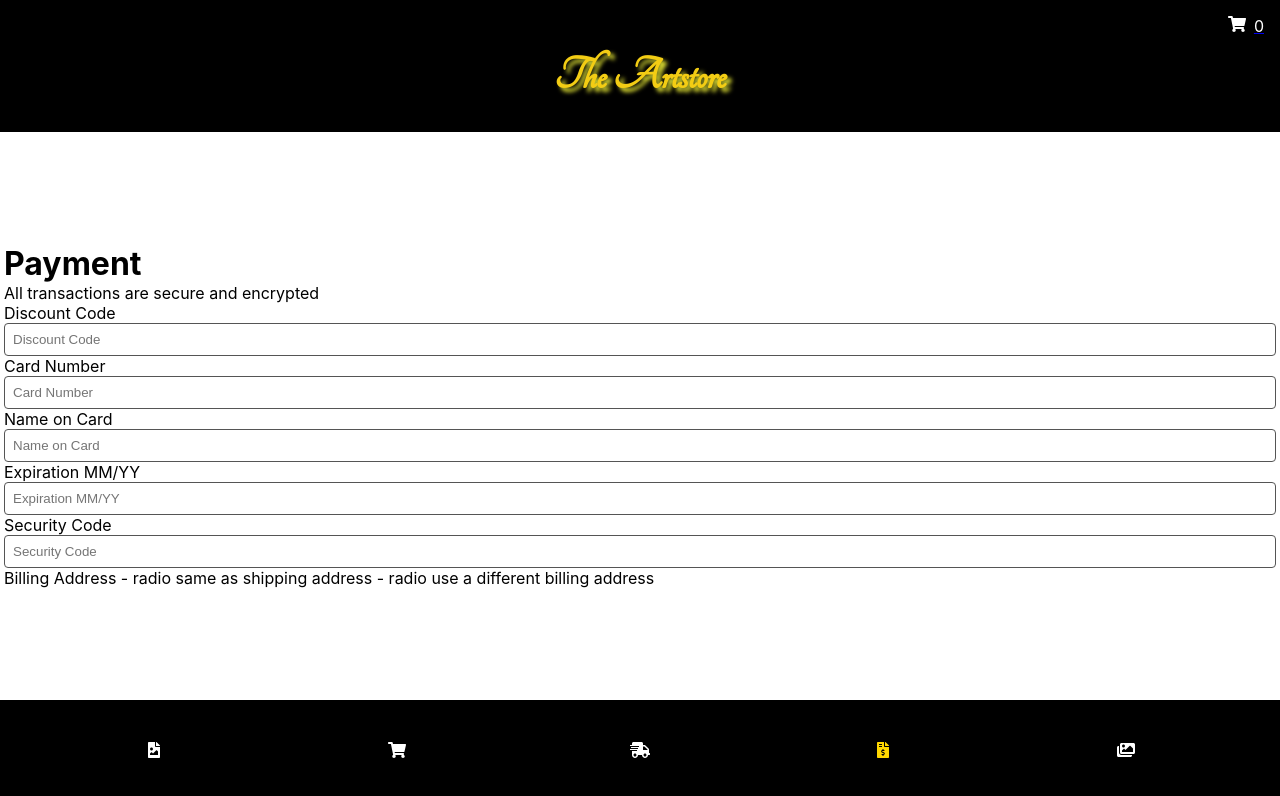
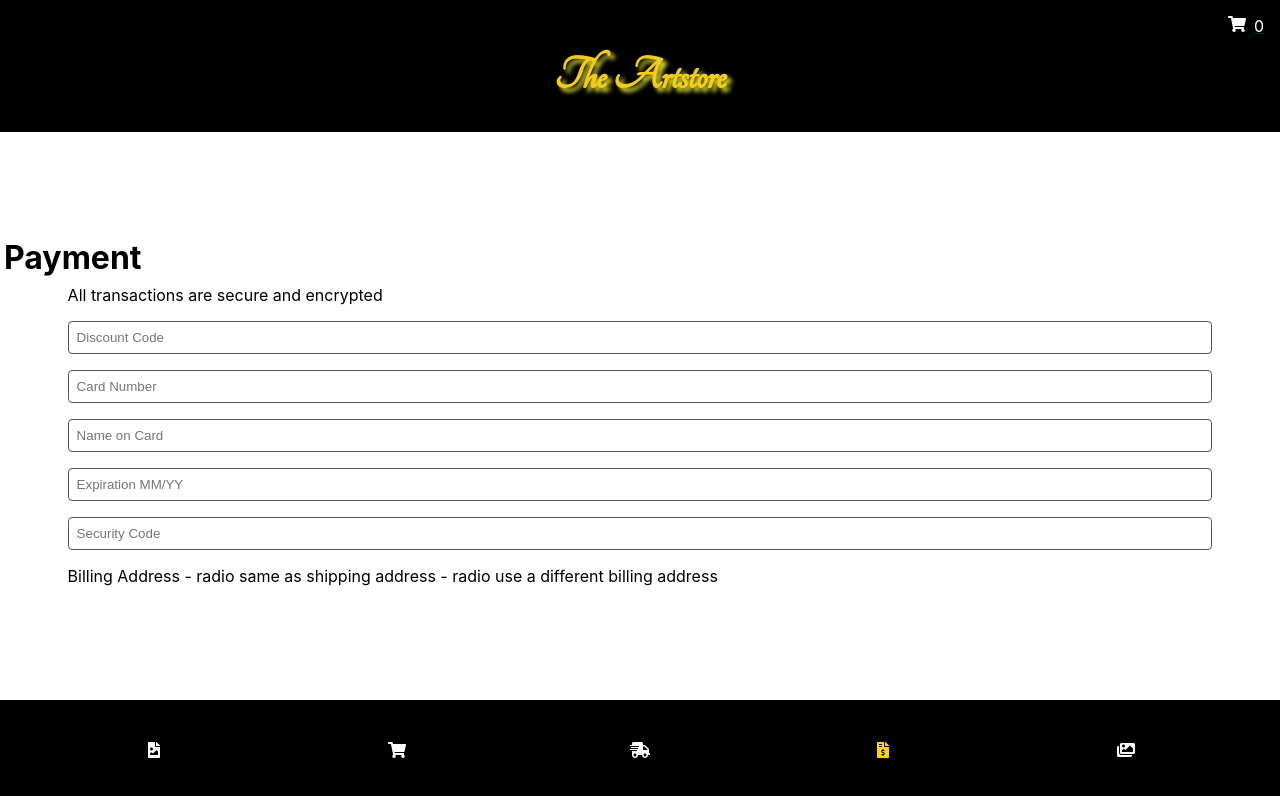
Before and after one commit to launchpadmcjeff/artstore-ui, a React (Create React App) app: page /payment in a window 1280 px wide. Shown: the top 796 px of the page. Built offline with nearby package versions, Linux system fonts and the light colour scheme.

Commit message:
fix payment styling

```diff
--- a/src/components/Payment.js
+++ b/src/components/Payment.js
@@ -10,25 +10,26 @@ export class Payment extends Component {
                 <Header />
                 <div className="container">
 
-                <h1>Payment</h1>
-                All transactions are secure and encrypted
-                <form style={{display: "grid"}}>
-                    <label htmlFor="discount-code">Discount Code</label>
-                    <input id="discount-code" name="discount-code" type="text" placeholder="Discount Code"></input>
-                    <label htmlFor="cc-number">Card Number</label>
-                    <input id="cc-number" name="cc-number" autoComplete="cc-number" type="text" placeholder="Card Number"></input>
-                    <label htmlFor="cc-name">Name on Card</label>
-                    <input id="cc-name" name="cc-name" autoComplete="cc-name" type="text" placeholder="Name on Card"></input>
-                    <label htmlFor="cc-exp">Expiration MM/YY</label>
-                    <input id="cc-exp" name="cc-exp" autoComplete="cc-exp" type="text" placeholder="Expiration MM/YY"></input>
-                    <label htmlFor="cc-csc">Security Code</label>
-                    <input id="cc-csc" name="cc-csc" autoComplete="cc-csc" type="text" placeholder="Security Code"></input>
-                </form>
+                    <h1>Payment</h1>
+                    <div style={{ display: "grid", gridRowGap: "1rem", width: "90%", margin: ".5rem auto" }}>
+
+                        All transactions are secure and encrypted
+                            {/* <label htmlFor="discount-code">Discount Code</label> */}
+                        <input id="discount-code" name="discount-code" type="text" placeholder="Discount Code" aria-label="Discount Code"></input>
+                        {/* <label htmlFor="cc-number">Card Number</label> */}
+                        <input id="cc-number" name="cc-number" autoComplete="cc-number" type="text" placeholder="Card Number" aria-label="Card Number"></input>
+                        {/* <label htmlFor="cc-name">Name on Card</label> */}
+                        <input id="cc-name" name="cc-name" autoComplete="cc-name" type="text" placeholder="Name on Card" aria-label="Name on Card"></input>
+                        {/* <label htmlFor="cc-exp">Expiration MM/YY</label> */}
+                        <input id="cc-exp" name="cc-exp" autoComplete="cc-exp" type="text" placeholder="Expiration MM/YY" aria-label="Expiration MM/YY"></input>
+                        {/* <label htmlFor="cc-csc">Security Code</label> */}
+                        <input id="cc-csc" name="cc-csc" autoComplete="cc-csc" type="text" placeholder="Security Code" aria-label="Security Code"></input>
 
 
-                Billing Address
-                - radio same as shipping address
-                - radio use a different billing address
+                        Billing Address
+                        - radio same as shipping address
+                        - radio use a different billing address
+                </div>
 
                 </div>
                 <Footer />
```
